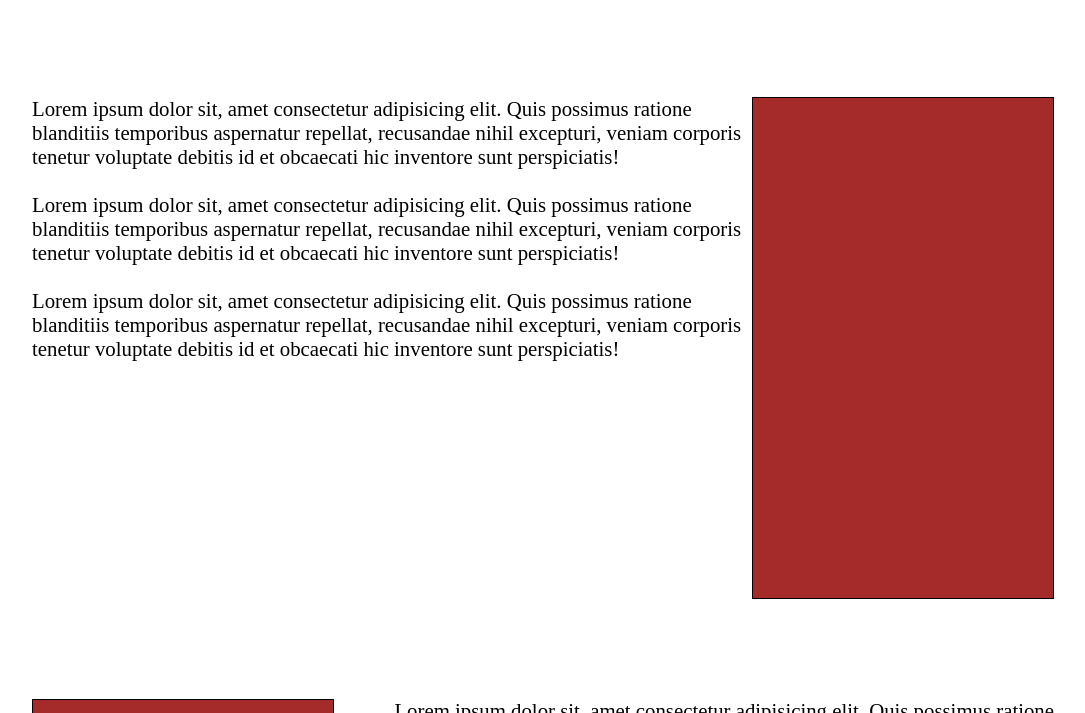
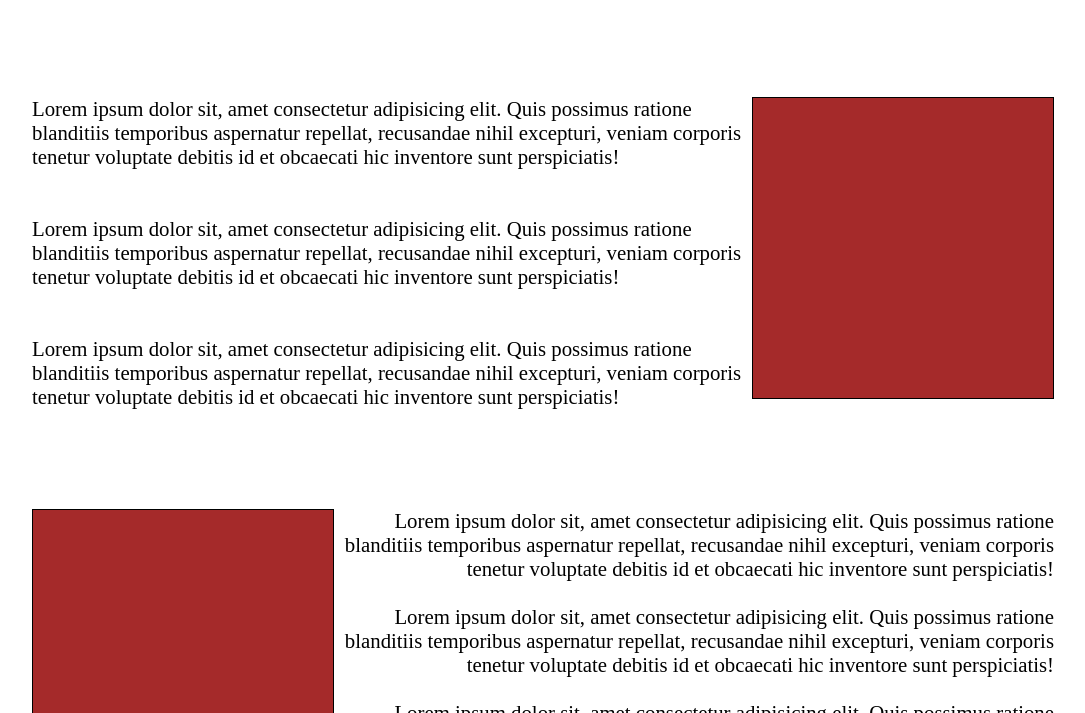
Before and after one commit to totoftrs/Git-training, a plain HTML site: page index.html in a window 1280 px wide. Shown: the part 87-800 px from the top of the page, without its empty margins (97-1182 px from the left). Drawn offline with Linux system fonts and the light colour scheme.

Commit message:
ISL-3000/ second styles and indentation

```diff
--- a/index.html
+++ b/index.html
@@ -14,18 +14,20 @@
     </header>
     <div class="content">
       <div class="description">
-        Lorem ipsum dolor sit, amet consectetur adipisicing elit. Quis possimus
+        <div>    Lorem ipsum dolor sit, amet consectetur adipisicing elit. Quis possimus
             ratione blanditiis temporibus aspernatur repellat, recusandae nihil
             excepturi, veniam corporis tenetur voluptate debitis id et obcaecati hic
-        inventore sunt perspiciatis!<br></br>
-        Lorem ipsum dolor sit, amet consectetur adipisicing elit. Quis possimus
+            inventore sunt perspiciatis!</div><br></br>
+
+        <div>  Lorem ipsum dolor sit, amet consectetur adipisicing elit. Quis possimus
             ratione blanditiis temporibus aspernatur repellat, recusandae nihil
             excepturi, veniam corporis tenetur voluptate debitis id et obcaecati hic
-        inventore sunt perspiciatis!<br></br>
-        Lorem ipsum dolor sit, amet consectetur adipisicing elit. Quis possimus
+            inventore sunt perspiciatis!</div>  <br></br>
+
+        <div>   Lorem ipsum dolor sit, amet consectetur adipisicing elit. Quis possimus
             ratione blanditiis temporibus aspernatur repellat, recusandae nihil
             excepturi, veniam corporis tenetur voluptate debitis id et obcaecati hic
-        inventore sunt perspiciatis!
+            inventore sunt perspiciatis!</div>
       </div>
       <div class="background"></div>
     </div>
--- a/styles.css
+++ b/styles.css
@@ -27,7 +27,7 @@ h2 {
 }
 .background {
     border: 1px solid #000;
-    height: 500px;
+    height: 300px;
     width: 300px;
     background-color: brown;
 }
```
Lines whose indentation alone changed are shown as unchanged.
